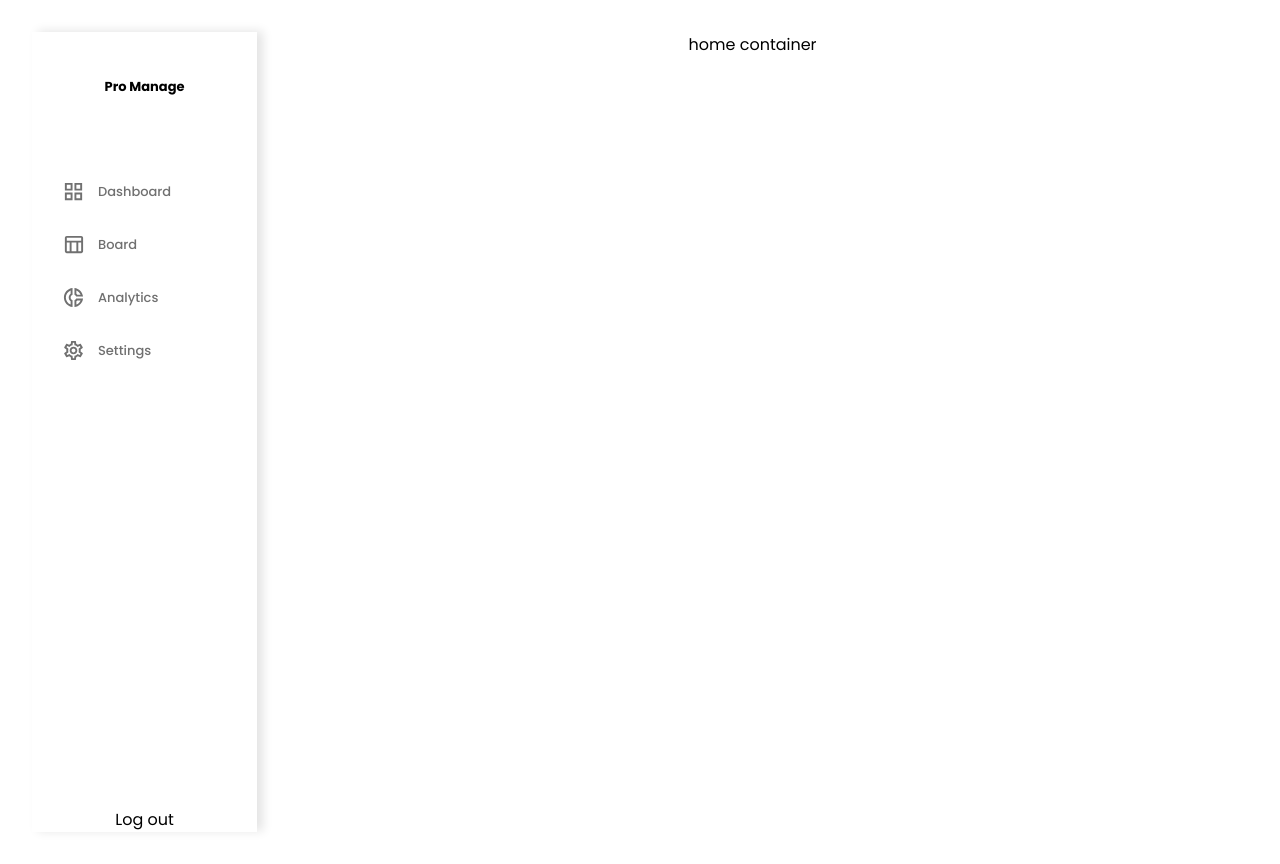
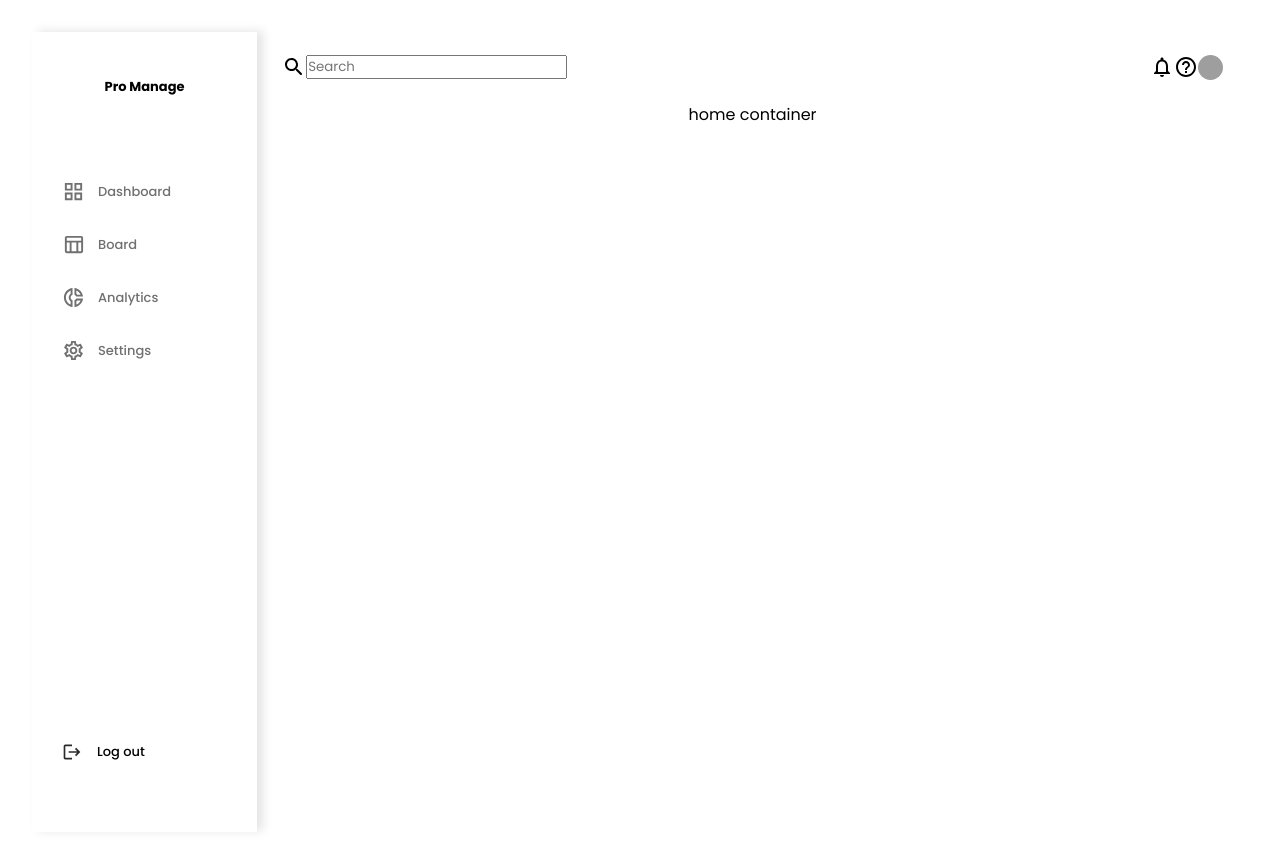
Before and after one commit to mehmeteminavcil/task-board, a React (Vite) app: page / in a window 1280 px wide. Built offline with nearby package versions, Linux system fonts and the light colour scheme; grey boxes are pictures that could not be loaded.

Commit message:
added navbar & finished sidebar

```diff
--- /dev/null
+++ b/src/components/Navbar/Navbar.jsx
@@ -0,0 +1,25 @@
+import "./navbar.scss";
+import SearchRoundedIcon from "@mui/icons-material/SearchRounded";
+import NotificationsNoneOutlinedIcon from "@mui/icons-material/NotificationsNoneOutlined";
+import HelpOutlineOutlinedIcon from "@mui/icons-material/HelpOutlineOutlined";
+const Navbar = () => {
+  return (
+    <div className="navbar">
+      <div className="left">
+        <SearchRoundedIcon />
+        <input type="text" placeholder="Search" />
+      </div>
+      <div className="right">
+        <NotificationsNoneOutlinedIcon />
+        <HelpOutlineOutlinedIcon />
+
+        <img
+          src="https://images.pexels.com/photos/3777943/pexels-photo-3777943.jpeg?auto=compress&cs=tinysrgb&w=1260&h=750&dpr=1"
+          alt="profile_pic"
+        />
+      </div>
+    </div>
+  );
+};
+
+export default Navbar;
--- /dev/null
+++ b/src/components/Navbar/navbar.scss
@@ -0,0 +1,24 @@
+.navbar {
+
+  display: flex;
+  align-items: center;
+  justify-content: space-between;
+  height: 70px;
+  padding: 25px;
+
+  .left {
+    display: flex;
+    align-items: center;
+  }
+  .right {
+    display: flex;
+    align-items: center;
+
+    img {
+      border-radius: 50%;
+      width: 25px;
+      height: 25px;
+      object-fit: cover;
+    }
+  }
+}
--- a/src/components/Sidebar/Sidebar.jsx
+++ b/src/components/Sidebar/Sidebar.jsx
@@ -3,6 +3,7 @@ import GridViewOutlinedIcon from "@mui/icons-material/GridViewOutlined";
 import SettingsOutlinedIcon from "@mui/icons-material/SettingsOutlined";
 import TableChartOutlinedIcon from "@mui/icons-material/TableChartOutlined";
 import DonutSmallOutlinedIcon from "@mui/icons-material/DonutSmallOutlined";
+import LogoutIcon from "@mui/icons-material/Logout";
 const Sidebar = () => {
   return (
     <div className="sidebar">
@@ -30,6 +31,7 @@ const Sidebar = () => {
         </ul>
       </div>
       <div className="bottom">
+        <LogoutIcon className="icon" />
         <span>Log out</span>
       </div>
     </div>
--- a/src/components/Sidebar/sidebar.scss
+++ b/src/components/Sidebar/sidebar.scss
@@ -41,6 +41,21 @@
 
     .bottom {
         margin-top: auto;
+        margin-bottom: 70px;
+        display: flex;
+        align-items: center;
+
+        .icon{
+            font-size: 20px;
+            color: #000000d5
+        }
+
+        span{
+            margin-left: 15px;
+            font-weight: 500;
+            font-size: 13px;
+            color: #000;
+        }
        }
 
 }
--- a/src/pages/Home/Home.jsx
+++ b/src/pages/Home/Home.jsx
@@ -1,10 +1,14 @@
+import Navbar from "../../components/Navbar/Navbar";
 import Sidebar from "../../components/Sidebar/Sidebar";
 import "./home.scss";
 const Home = () => {
   return (
     <div className="home">
       <Sidebar />
-      <div className="homeContainer">home container</div>
+      <div className="homeContainer">
+        <Navbar />
+        home container
+      </div>
     </div>
   );
 };
```
